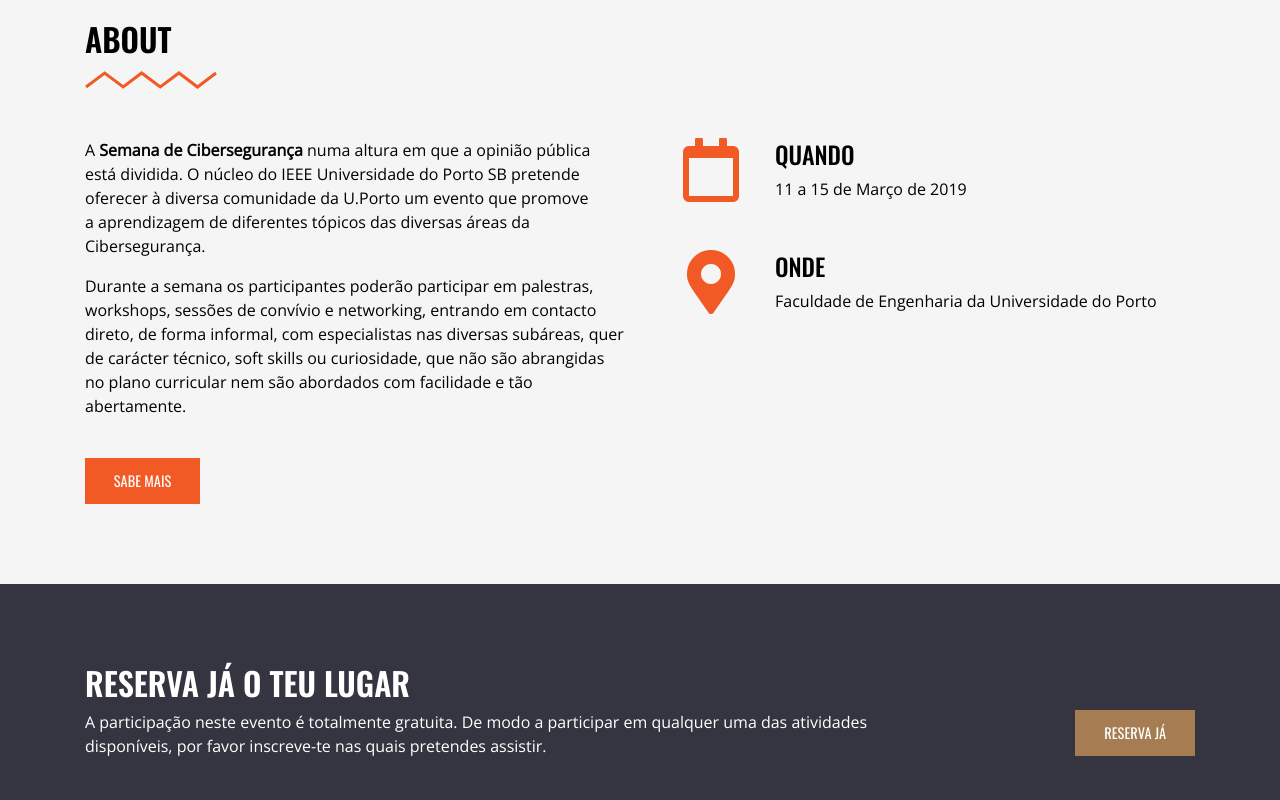
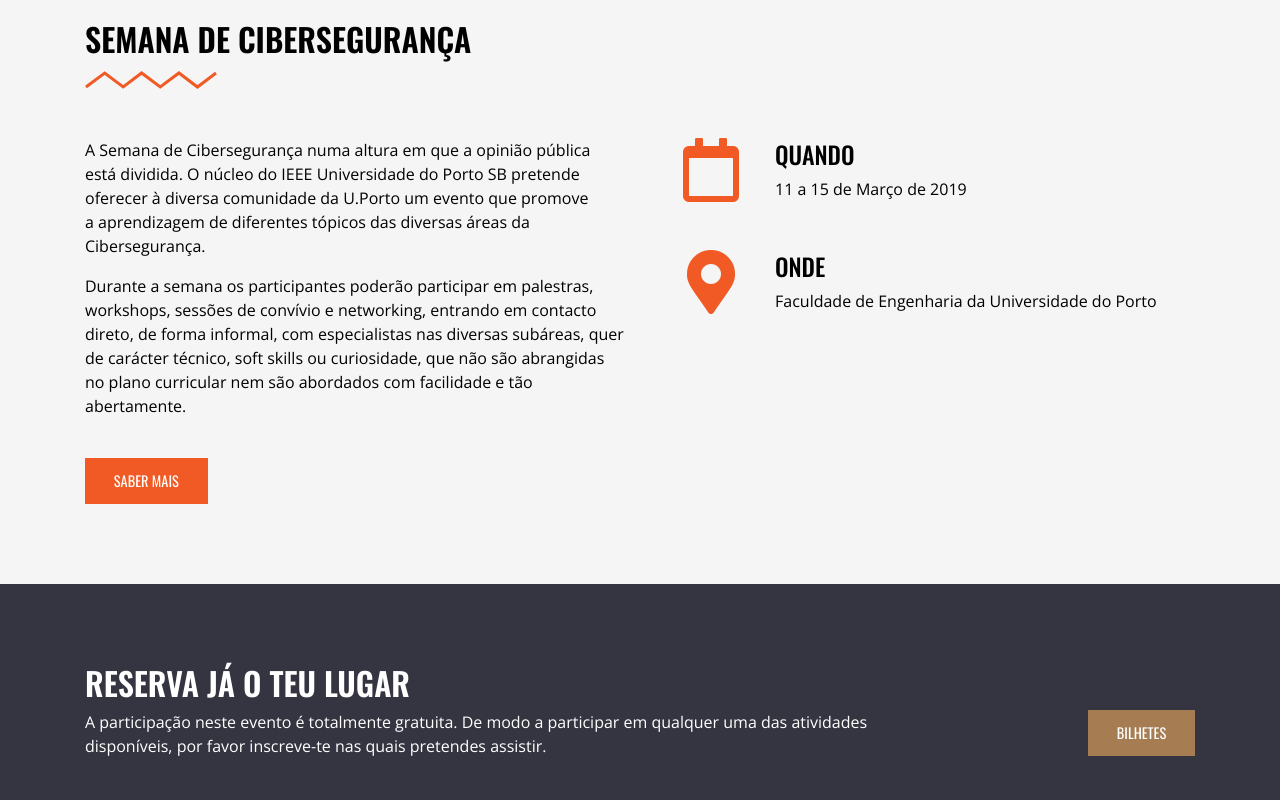
Before and after one commit to ieeeupsb/cybersecurity-website, a plain HTML site: page EventSinglePage.html in a window 1280 px wide. Shown: the part 860-1660 px from the top of the page. Drawn offline with nearby package versions, Linux system fonts and the light colour scheme; files that its build step writes are made by us from their sources.

Commit message:
fixed a few things

```diff
--- a/EventSinglePage.html
+++ b/EventSinglePage.html
@@ -11,19 +11,22 @@
     <link rel="stylesheet" type="text/css" href="public/css/style.css">
 
     <!-- Bootstrap CSS -->
-    <link rel="stylesheet" href="https://stackpath.bootstrapcdn.com/bootstrap/4.1.3/css/bootstrap.min.css" integrity="sha384-MCw98/SFnGE8fJT3GXwEOngsV7Zt27NXFoaoApmYm81iuXoPkFOJwJ8ERdknLPMO"
-        crossorigin="anonymous">
+    <link rel="stylesheet" href="https://stackpath.bootstrapcdn.com/bootstrap/4.1.3/css/bootstrap.min.css"
+        integrity="sha384-MCw98/SFnGE8fJT3GXwEOngsV7Zt27NXFoaoApmYm81iuXoPkFOJwJ8ERdknLPMO" crossorigin="anonymous">
 
-    <link rel="stylesheet" href="https://use.fontawesome.com/releases/v5.7.1/css/all.css" integrity="sha384-fnmOCqbTlWIlj8LyTjo7mOUStjsKC4pOpQbqyi7RrhN7udi9RwhKkMHpvLbHG9Sr"
-        crossorigin="anonymous">
+    <link rel="stylesheet" href="https://use.fontawesome.com/releases/v5.7.1/css/all.css"
+        integrity="sha384-fnmOCqbTlWIlj8LyTjo7mOUStjsKC4pOpQbqyi7RrhN7udi9RwhKkMHpvLbHG9Sr" crossorigin="anonymous">
 
     <!-- Optional JavaScript -->
     <!-- jQuery first, then Popper.js, then Bootstrap JS -->
-    <script src="https://code.jquery.com/jquery-3.3.1.slim.min.js" integrity="sha384-q8i/X+965DzO0rT7abK41JStQIAqVgRVzpbzo5smXKp4YfRvH+8abtTE1Pi6jizo"
+    <script src="https://code.jquery.com/jquery-3.3.1.slim.min.js"
+        integrity="sha384-q8i/X+965DzO0rT7abK41JStQIAqVgRVzpbzo5smXKp4YfRvH+8abtTE1Pi6jizo"
         crossorigin="anonymous"></script>
-    <script src="https://cdnjs.cloudflare.com/ajax/libs/popper.js/1.14.3/umd/popper.min.js" integrity="sha384-ZMP7rVo3mIykV+2+9J3UJ46jBk0WLaUAdn689aCwoqbBJiSnjAK/l8WvCWPIPm49"
+    <script src="https://cdnjs.cloudflare.com/ajax/libs/popper.js/1.14.3/umd/popper.min.js"
+        integrity="sha384-ZMP7rVo3mIykV+2+9J3UJ46jBk0WLaUAdn689aCwoqbBJiSnjAK/l8WvCWPIPm49"
         crossorigin="anonymous"></script>
-    <script src="https://stackpath.bootstrapcdn.com/bootstrap/4.1.3/js/bootstrap.min.js" integrity="sha384-ChfqqxuZUCnJSK3+MXmPNIyE6ZbWh2IMqE241rYiqJxyMiZ6OW/JmZQ5stwEULTy"
+    <script src="https://stackpath.bootstrapcdn.com/bootstrap/4.1.3/js/bootstrap.min.js"
+        integrity="sha384-ChfqqxuZUCnJSK3+MXmPNIyE6ZbWh2IMqE241rYiqJxyMiZ6OW/JmZQ5stwEULTy"
         crossorigin="anonymous"></script>
 
     <!-- Ti.to Widget-->
@@ -49,16 +52,16 @@
             <div class="collapse navbar-collapse" id="navbarSupportedContent">
                 <ul class="navbar-nav">
                     <li class="nav-item">
-                        <a class="nav-link" href="http://up.ieee-pt.org">Home</a>
+                        <a class="nav-link" href="http://up.ieee-pt.org">Início</a>
                     </li>
                     <li class="nav-item">
-                        <a class="nav-link" href="#About">Acerca</a>
+                        <a class="nav-link" href="#About">Sobre</a>
                     </li>
                     <!--
                     <li class="nav-item">
                         <a class="nav-link" href="#Speakers">Speakers</a>
                     </li>
-                -->
+                    -->
                     <li class="nav-item">
                         <a class="nav-link" href="#Program">Programa</a>
                     </li>
@@ -71,7 +74,7 @@
                 </ul>
 
                 <tito-button class="btn btn-primary secondary" event="cyber-security-week/2019">
-                    <span>Reserva Já</span>
+                    <span>Bilhetes</span>
                 </tito-button>
             </div>
 
@@ -107,7 +110,7 @@
             <a id="About"></a>
             <div class="container">
                 <div class="title">
-                    <h2>About</h2>
+                    <h2>Semana de Cibersegurança</h2>
                     <svg width="132" height="18" viewBox="0 0 132 18" fill="none" xmlns="http://www.w3.org/2000/svg">
                         <path d="M1 16L19.6748 2L38.2049 15.8915L56.5902 2L75.265 16L93.9399 2L112.47 16L131 2"
                             stroke-width="3" />
@@ -118,7 +121,7 @@
                         <div class="col-sm-12 col-md-6">
                             <p class="mr-md-4">
 
-                                A <b>Semana de Cibersegurança</b> numa altura em que a opinião pública está dividida. O
+                                A Semana de Cibersegurança numa altura em que a opinião pública está dividida. O
                                 núcleo do IEEE Universidade do Porto SB pretende oferecer à diversa comunidade da
                                 U.Porto um evento que promove a aprendizagem de diferentes tópicos das diversas áreas
                                 da Cibersegurança. </p>
@@ -128,7 +131,7 @@
                                 especialistas nas diversas subáreas, quer de carácter técnico, soft skills ou
                                 curiosidade, que não são abrangidas no plano curricular nem são abordados com
                                 facilidade e tão abertamente.</p>
-                            <button type="button" class="btn btn-primary highlight mt-4"><span>Sabe
+                            <button type="button" class="btn btn-primary highlight mt-4"><span>Saber
                                     Mais</span></button>
                         </div>
                         <div class="col-sm-12 col-md-6">
@@ -168,7 +171,7 @@
                         </div>
                         <div class="col-sm-12 col-md-3">
                             <tito-button class="btn btn-primary secondary float-right" event="cyber-security-week/2019">
-                                <span>Reserva Já</span>
+                                <span>Bilhetes</span>
                             </tito-button>
                         </div>
                     </div>
@@ -205,8 +208,8 @@
 
                     <ul class="nav nav-pills mb-3" id="pills-tab" role="tablist">
                         <li class="nav-item">
-                            <a class="nav-link active" id="pills-day1-tab" data-toggle="pill" href="#pills-day1" role="tab"
-                                aria-controls="pills-day1" aria-selected="true">Dia 11</a>
+                            <a class="nav-link active" id="pills-day1-tab" data-toggle="pill" href="#pills-day1"
+                                role="tab" aria-controls="pills-day1" aria-selected="true">Dia 11</a>
                         </li>
                         <li class="nav-item">
                             <a class="nav-link" id="pills-day2-tab" data-toggle="pill" href="#pills-day2" role="tab"
@@ -228,7 +231,8 @@
                     <div class="tab-content" id="pills-tabContent">
 
                         <!-- DAY 1 -->
-                        <div class="tab-pane fade show active" id="pills-day1" role="tabpanel" aria-labelledby="pills-day1-tab">
+                        <div class="tab-pane fade show active" id="pills-day1" role="tabpanel"
+                            aria-labelledby="pills-day1-tab">
 
                             <!--<div class="program-row d-flex align-items-stretch">
                                 <div class="info d-flex flex-column justify-content-center align-items-center">
@@ -300,7 +304,8 @@
                                 <div class="description">
                                     <h5>Most Critical Web Application Security Risks</h5>
                                     <p>Irá cobrir o Top 10 das OWASP, explicar os vários tipos de vulnerabilidades,
-                                        permitir os participantes tentar encontrar vulnerabilidades e como se proteger.</p>
+                                        permitir os participantes tentar encontrar vulnerabilidades e como se proteger.
+                                    </p>
                                     <div class="d-flex">
                                         <div class="d-flex align-items-center">
                                             <i class="fas fa-user"></i>
--- a/resources/assets/sass/_global.scss
+++ b/resources/assets/sass/_global.scss
@@ -80,19 +80,11 @@ p {
     }
 }
 
-tito-button.btn.btn-primary{
-    span {
-        color: white;
-        text-transform: uppercase;
-        font-family: $oswald;
-        position: relative;
-        z-index: 2;
-    }
-}
-
-button.btn.btn-primary, tito-button.btn.btn-primary {
+button.btn.btn-primary,
+tito-button.btn.btn-primary {
     position: relative;
     display: inline-block;
+    min-width: fit-content;
     color: white;
     font-size: 0.9em;
     outline: none;
@@ -110,6 +102,7 @@ button.btn.btn-primary, tito-button.btn.btn-primary {
         font-family: $oswald;
         position: relative;
         z-index: 2;
+        cursor: pointer;
     }
     &:before,
     &:after {
@@ -193,7 +186,8 @@ footer {
     .navbar {
         background-color: $primary-color;
         padding: 1.2em !important;
-        button.btn.btn-primary, tito-button.btn.btn-primary {
+        button.btn.btn-primary,
+        tito-button.btn.btn-primary {
             width: 100%;
         }
     }
```
